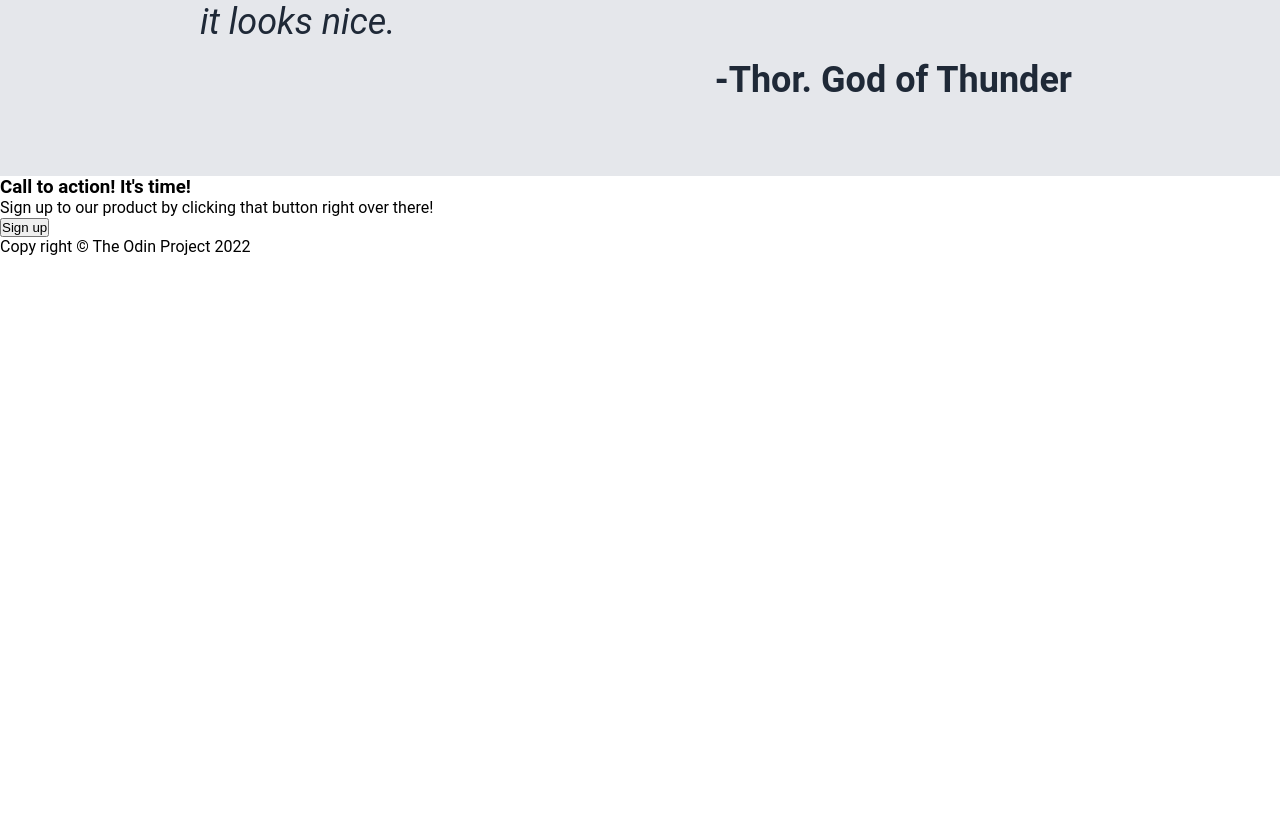
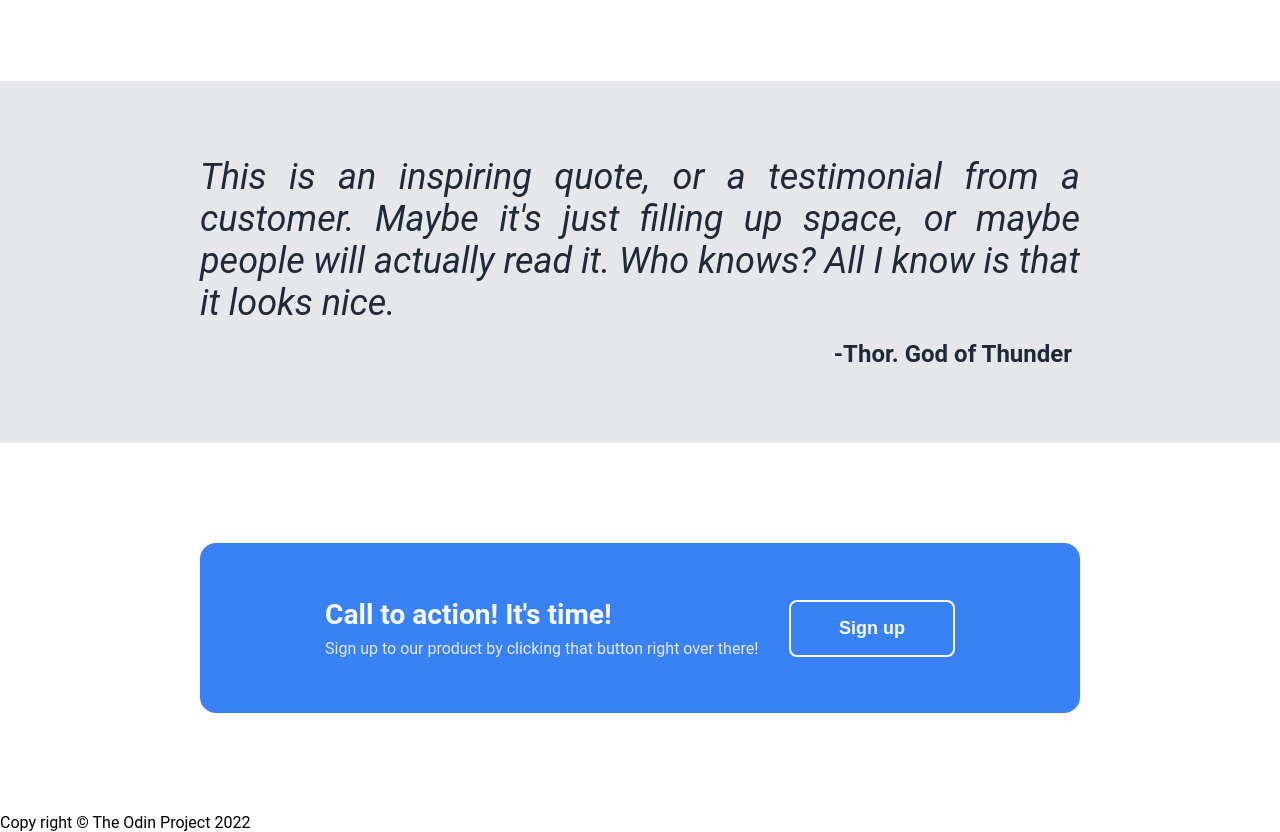
Before and after one commit to kierhb/landing-page, a plain HTML site: page index.html in a window 1280 px wide. Shown: the part 1277-2109 px from the top of the page. Before the commit the page ends 1533 px from the top, so only its background shows below. Drawn offline with Linux system fonts and the light colour scheme.

Commit message:
Fix the fourth division and make some adjustments on the previous division

```diff
--- a/index.html
+++ b/index.html
@@ -22,8 +22,8 @@
                 <div class="first">
                     <div class="hero1"><h1>This website is awesome</h1></div>
                     <div class="text1">This website has some subtext that goes here under the main title. It's smaller font and the color is lower contrast.</div>
-                    <div class="button1">
-                        <button>Sign up</button>
+                    <div>
+                        <button class="one">Sign up</button>
                     </div>
                 </div>
                 <div class="placeholder">
@@ -60,10 +60,14 @@
         </div>
 
         <div class="fourth">
-            <div class="hero4"><h3>Call to action! It's time!</h3></div>
-            <div class="text4">Sign up to our product by clicking that button right over there!</div>
-            <div class="button4">
-                <button>Sign up</button>
+            <div class="box">
+                <div class="container-4">
+                    <div class="hero4"><h3>Call to action! It's time!</h3></div>
+                    <div class="text4">Sign up to our product by clicking that button right over there!</div>
+                </div>
+                <div>
+                    <button class="four">Sign up</button>
+                </div>
             </div>
         </div>
 
--- a/style.css
+++ b/style.css
@@ -13,6 +13,15 @@ body {
 a {
     text-decoration: none;
     color: white;
+}
+
+button {
+    padding: 16px 48px;
+    border-radius: 8px;
+    color: #F9FAF8;
+    background-color: #3882F6;
+    font-size: 18px;
+    font-weight: 700;
 }
 
 /* First Division plus Header */
@@ -75,6 +84,10 @@ ul {
     align-items: center;
 }
 
+button.one {
+    border: 2px solid #3882F6;
+}
+
 /* Second Division */
 .hero2 {
     font-weight: extra-bold;
@@ -112,6 +125,7 @@ ul {
 
 .con2 {
     display: flex;
+    flex-wrap: wrap;
     justify-content: space-between;
     margin: 16px;
     align-items: flex-start;
@@ -140,4 +154,38 @@ ul {
     display: flex;
     justify-content: flex-end;
     padding: 16px 8px 0;
+    font-size: 24px;
 }
+
+/* Fourth Division */
+.box {
+    background-color: #3882F6;
+    margin: 100px 200px;
+    padding: 50px 120px;
+    border: 5px solid #3882F6;
+    border-radius: 16px;
+    display: flex;
+    align-items: center;
+    justify-content: space-between;
+}
+
+.hero4 {
+    color: #F9FAF8;
+    margin: 0 16px 8px 0;
+    font-size: 24px;
+}
+
+.text4 {
+    color: #E5E7EB;
+    margin: 0 16px 0 0;
+}
+
+.container {
+    padding: 16px;
+    display: flex;
+    flex-flow: column nowrap;
+}
+
+button.four {
+    border: 2px solid #F9FAF8;
+}
```
